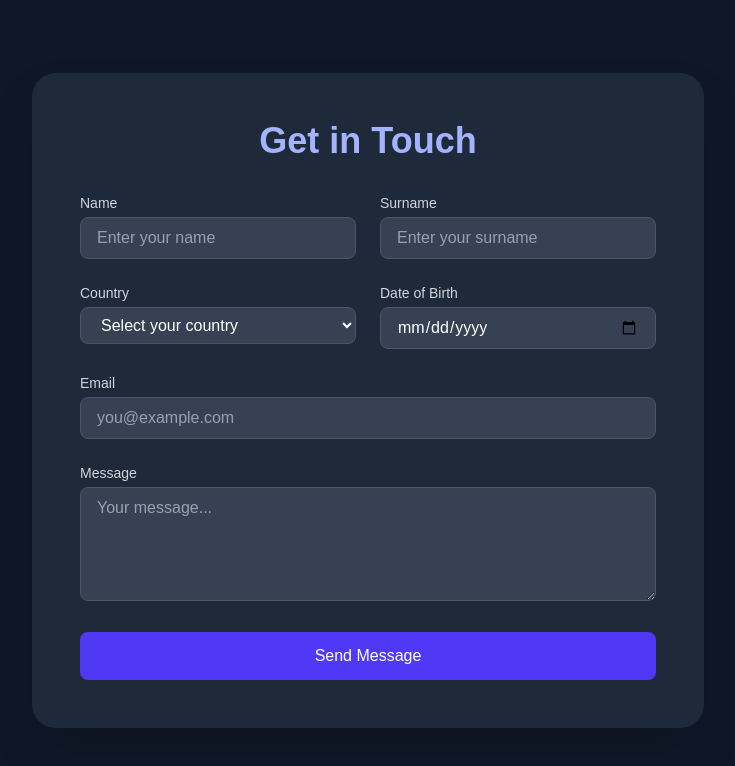
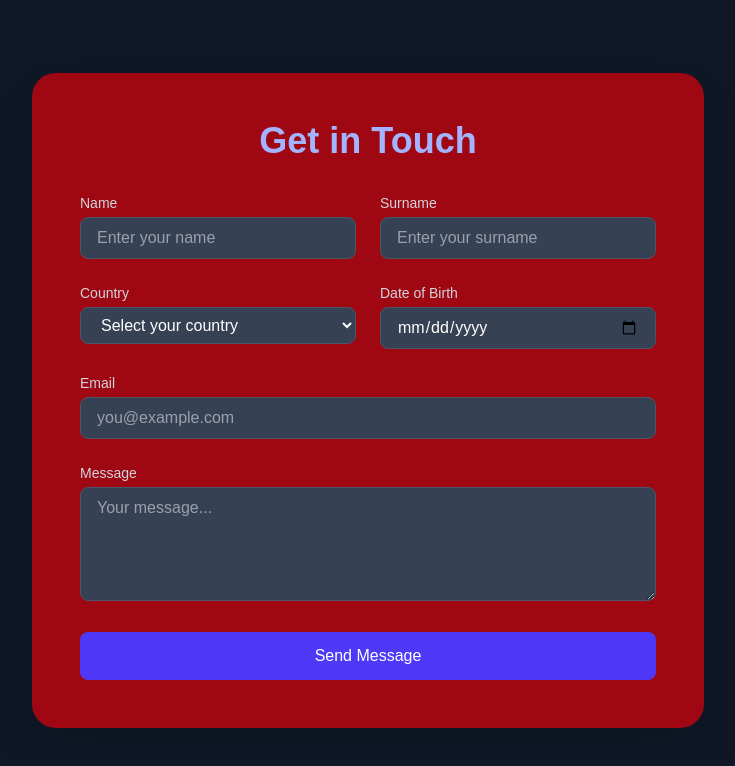
Before and after one commit to israaQaba/form, a Next.js app: page / in a window 1280 px wide. Shown: the top 766 px of the page, without its empty margins (272-1007 px from the left). Built offline with nearby package versions, Linux system fonts and the light colour scheme.

Commit message:
Change Page Fixes #4

```diff
--- a/src/app/page.tsx
+++ b/src/app/page.tsx
@@ -20,7 +20,7 @@ export default function HomePage() {
 
   return (
     <div className="min-h-screen flex items-center justify-center bg-gray-900 p-6">
-      <div className="bg-gray-800 shadow-2xl rounded-3xl p-12 w-full max-w-2xl">
+      <div className="bg-red-800 shadow-2xl rounded-3xl p-12 w-full max-w-2xl">
         <h2 className="text-4xl font-extrabold text-center mb-8 text-indigo-300">
           Get in Touch
         </h2>
```
